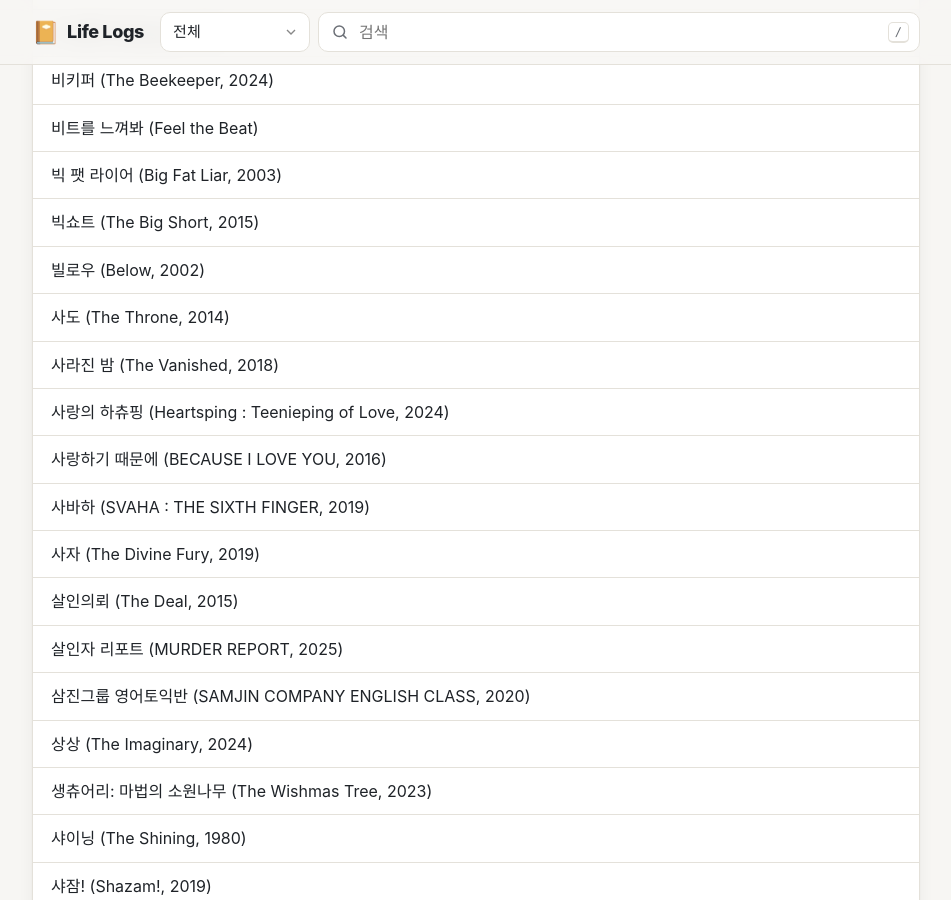
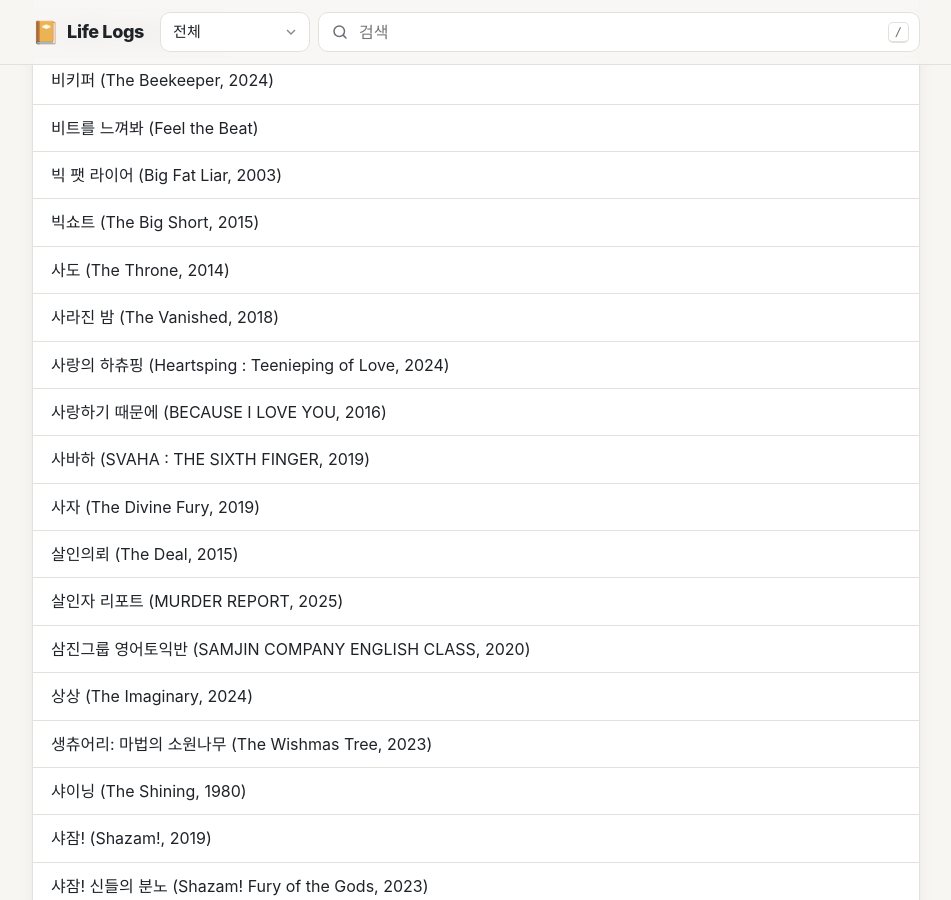
Before and after one commit to izeye/life-logs, a Jekyll site: the page built from movies.md, in a window 1280 px wide and 900 px high, scrolled down 12105 px. Shown: the whole window, without its empty margins (164-1115 px from the left). Built offline with Jekyll 4.4.1, drawn with Linux system fonts in a browser that asks for light colours; some web fonts are replaced; our own code applies the rules of GitHub Pages for plain Markdown files; Markdown is read by kramdown in place of the engine named in the settings.

Commit message:
Remove wrong "빌로우" entry
Co-Authored-By: Claude Opus 5.5 <noreply@anthropic.com>

```diff
--- a/movies.md
+++ b/movies.md
@@ -252,7 +252,6 @@
 * 비트를 느껴봐 (Feel the Beat)
 * 빅 팻 라이어 (Big Fat Liar, 2003)
 * 빅쇼트 (The Big Short, 2015)
-* 빌로우 (Below, 2002)
 * 사도 (The Throne, 2014)
 * 사라진 밤 (The Vanished, 2018)
 * 사랑의 하츄핑 (Heartsping : Teenieping of Love, 2024)
```
